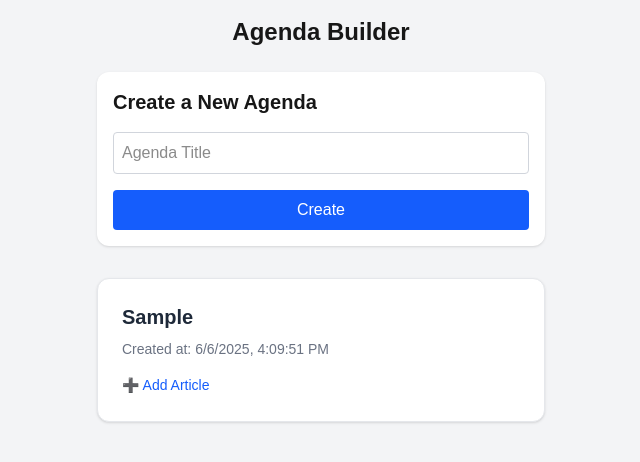
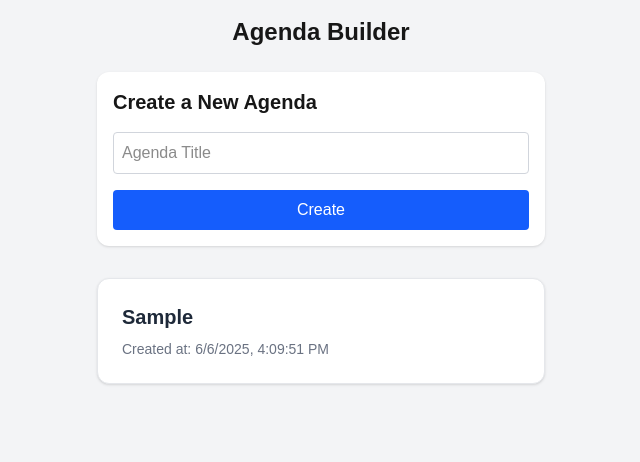
Before and after one commit to RanA-ReichmanUni/Agenda, a Next.js app in the folder agenda-frontend/: page / in a window 1280 px wide. Both pictures are taken after typing "Sample" into the empty fields and a click on the button "Create". Shown: the top 462 px of the page, without its empty margins (319-959 px from the left). Built offline with nearby package versions, Linux system fonts and the light colour scheme.

Commit message:
Added Next.js based page routing, and Global React Context Provider. Saves state data to a static list temporary until databest integration.

```diff
--- /dev/null
+++ b/agenda-frontend/src/app/agenda/[id]/page.tsx
@@ -0,0 +1,38 @@
+"use client";
+
+import React from "react";
+import { useAgenda } from "../../../context/AgendaContext";
+import { useParams } from "next/navigation";
+
+export default function AgendaPage() {
+  const { id } = useParams();
+  const { agendas } = useAgenda();
+
+  const agenda = agendas.find(a => a.id === id);
+
+  if (!agenda) {
+    return <div className="p-4">Agenda not found</div>;
+  }
+
+  return (
+    <div className="p-4">
+      <h1 className="text-2xl font-bold mb-4">{agenda.title}</h1>
+      <p className="text-gray-500">Created: {agenda.createdAt.toLocaleString()}</p>
+      <div className="mt-4">
+        <h2 className="text-xl font-semibold mb-2">Articles</h2>
+        {agenda.articles.length === 0 ? (
+          <p>No articles yet</p>
+        ) : (
+          <ul className="space-y-2">
+            {agenda.articles.map((article) => (
+              <li key={article.url} className="p-2 bg-white rounded shadow">
+                <h3 className="font-medium">{article.title}</h3>
+                <p className="text-sm text-gray-600">{article.description}</p>
+              </li>
+            ))}
+          </ul>
+        )}
+      </div>
+    </div>
+  );
+}
--- a/agenda-frontend/src/app/layout.tsx
+++ b/agenda-frontend/src/app/layout.tsx
@@ -1,18 +1,24 @@
 import './globals.css';  // ✅ This is the Tailwind entry point
+
+// This file is responsible for defining the root layout of the entire app
+import { AgendaProvider } from "../context/AgendaContext"; // Import the context provider
+
 
 export const metadata = {
   title: 'Agenda',
   description: 'Create your own narrative',
 };
 
-export default function RootLayout({
-  children,
-}: {
-  children: React.ReactNode;
-}) {
+export default function RootLayout({ children }: { children: React.ReactNode }) {
   return (
     <html lang="en">
-      <body>{children}</body>
+      <body>
+        {/* Wrapping the entire app in AgendaProvider allows all pages and components
+            to access and update the shared agenda list via context */}
+        <AgendaProvider>
+          {children}
+        </AgendaProvider>
+      </body>
     </html>
   );
 }
--- a/agenda-frontend/src/app/page.tsx
+++ b/agenda-frontend/src/app/page.tsx
@@ -1,45 +1,40 @@
 "use client"; // ✅ Enables interactivity on the client side
 
-import React, { useState } from "react";
-import { Agenda } from "../lib/types"; //  Adjust if path differs
-import CreateAgendaForm from "../components/CreateAgendaForm"; //  Our form component
-import AgendaCard from "../components/AgendaCard";
+import React from "react";
+import CreateAgendaForm from "../components/CreateAgendaForm"; // The form used to create new agendas
+import AgendaCard from "../components/AgendaCard"; // Card component displaying a single agenda
+import { useAgenda } from "../context/AgendaContext"; // Custom hook to access global agenda state
+import { Agenda } from "../lib/types"; // Import the Agenda type
 
 export default function HomePage() {
-  const [agendas, setAgendas] = useState<Agenda[]>([]); // Store list of created agendas
+  // ✅ Pull the global agendas state and its updater from the context
+  const { agendas, setAgendas } = useAgenda();
 
+  // ✅ Function to be passed down to CreateAgendaForm, appends a new agenda to the global list
   const handleCreateAgenda = (newAgenda: Agenda) => {
-	  // Prev is just a name, when using the built in setAgendas (from useState definition),
-	  //this format indicate to React that it should fill the prev paramter with the previous state data.
-	  // Then we use the spread ... operator to open the prev as a long list and attach the current new item (newAgenda) to the new state.
-    setAgendas((prev) => [...prev, newAgenda]); // Append new agenda to the list
+    // prev here is just a name; it's the previous value of the agendas array
+    // React fills it when using the "functional update form" of setState
+    setAgendas((prev) => [...prev, newAgenda]);
   };
 
   return (
     <div className="p-4 min-h-screen bg-gray-100">
-      {/* Page title */}
+      {/* Title of the page */}
       <h1 className="text-2xl font-bold text-center mb-6">Agenda Builder</h1>
 
-      {/* Create form */}
-	  {/*Embeding the CreateAgendaForm, and passing the "handleCreateAgenda" function that creates the new Agenda state.
-	    The CreateAgendaForm recieves the function "handleCreateAgenda" as a parameter from the parent (props).
-	    The CreateAgendaForm than creates the new agenda object and update the state using the "handleCreateAgenda" from the parent (this page/component) */}
+      {/* ✅ Form for creating new agendas, receives a callback that updates the global state */}
+      <CreateAgendaForm onCreate={handleCreateAgenda} />
 
-     <CreateAgendaForm onCreate={handleCreateAgenda} />
-
-      {/* Agenda list */}
+      {/* ✅ Render all agendas as cards */}
       <div className="mt-8 space-y-4 max-w-md mx-auto">
         {agendas.map((agenda) => (
-            <AgendaCard
-              key={agenda.id}
-              agenda={agenda}
-              onAddArticle={(id) => alert(`Add article to agenda ${id}`)} // placeholder
-            />
-
+          <AgendaCard
+            key={agenda.id}
+            agenda={agenda}
+            onAddArticle={(id) => alert(`Add article to agenda ${id}`)} // Placeholder for article-adding logic
+          />
         ))}
       </div>
-
     </div>
-
   );
 }
--- a/agenda-frontend/src/components/AgendaCard.tsx
+++ b/agenda-frontend/src/components/AgendaCard.tsx
@@ -1,31 +1,23 @@
-// 🧠 Component for displaying a single agenda as a card
+// Component for displaying a single agenda as a card
 
 import React from "react";
-import { Agenda } from "../lib/types"; // ✅ Use the shared interface
+import { Agenda } from "../lib/types"; //  Use the shared interface
+import Link from "next/link"; //  for navigation between pages
 
 interface AgendaCardProps {
   agenda: Agenda; // ✅ The agenda to display
-  onAddArticle: (agendaId: string) => void; // ✅ Function for handling article addition (for next steps)
+  onAddArticle?: (agendaId: string) => void; // ✅ Function for handling article addition (for next steps)
 }
 
 export default function AgendaCard({ agenda, onAddArticle }: AgendaCardProps) {
   return (
-    <div className="bg-white p-6 rounded-xl shadow hover:shadow-md transition-all border border-gray-200">
-      {/* Agenda title */}
-      <h3 className="text-xl font-semibold text-gray-800">{agenda.title}</h3>
-
-      {/* Creation date */}
-      <p className="text-sm text-gray-500 mt-2">
-        Created at: {agenda.createdAt.toLocaleString()}
-      </p>
-
-      {/* Add article button */}
-      <button
-        className="mt-4 text-sm text-blue-600 hover:underline"
-        onClick={() => onAddArticle(agenda.id)} // ✅ future usage
-      >
-        ➕ Add Article
-      </button>
-    </div>
+    <Link href={`/agenda/${agenda.id}`} className="block">
+  <div className="bg-white p-6 rounded-xl shadow hover:shadow-md transition-all border border-gray-200 cursor-pointer">
+    <h3 className="text-xl font-semibold text-gray-800">{agenda.title}</h3>
+    <p className="text-sm text-gray-500 mt-2">
+      Created at: {agenda.createdAt.toLocaleString()}
+    </p>
+  </div>
+</Link>
   );
 }
--- /dev/null
+++ b/agenda-frontend/src/context/AgendaContext.tsx
@@ -0,0 +1,42 @@
+"use client"; // Required for using client-side hooks like useState and useContext in Next.js
+
+import React, { createContext, useContext, useState } from "react";
+import { Agenda } from "../lib/types"; // Importing the type definition for an Agenda item
+
+// This interface defines the shape of the context value
+interface AgendaContextType {
+  agendas: Agenda[];                      // List of all created agendas
+  setAgendas: React.Dispatch<React.SetStateAction<Agenda[]>>;   // Function to update agendas
+  addAgenda: (agenda: Agenda) => void;   // Function to add a new agenda to the list
+}
+
+// Create the context with an initial undefined value
+const AgendaContext = createContext<AgendaContextType | undefined>(undefined);
+
+// Provider component that wraps around the app and holds the agenda state globally
+export const AgendaProvider = ({ children }: { children: React.ReactNode }) => {
+  // Local state that holds the current list of agendas
+  const [agendas, setAgendas] = useState<Agenda[]>([]);
+
+  // Adds a new agenda to the existing list using the spread operator, which acts as a global state
+  const addAgenda = (agenda: Agenda) => {
+    setAgendas((prev) => [...prev, agenda]); // 'prev' holds the previous state (array of agendas)
+  };
+
+  // Return the provider and pass the state + function to its children
+  return (
+    //Adds a context provider to the app, which allows all nested components to access the context
+    <AgendaContext.Provider value={{ agendas, setAgendas, addAgenda }}>
+      {children} {/* All nested components inside this provider will have access to the context*/}
+    </AgendaContext.Provider>
+  );
+};
+
+// Custom React hook for accessing the agenda context easily
+export const useAgenda = (): AgendaContextType => {
+  const context = useContext(AgendaContext); // Access the context value
+  if (!context) {
+    throw new Error("useAgenda must be used within AgendaProvider"); // Safety check
+  }
+  return context;
+};
```
